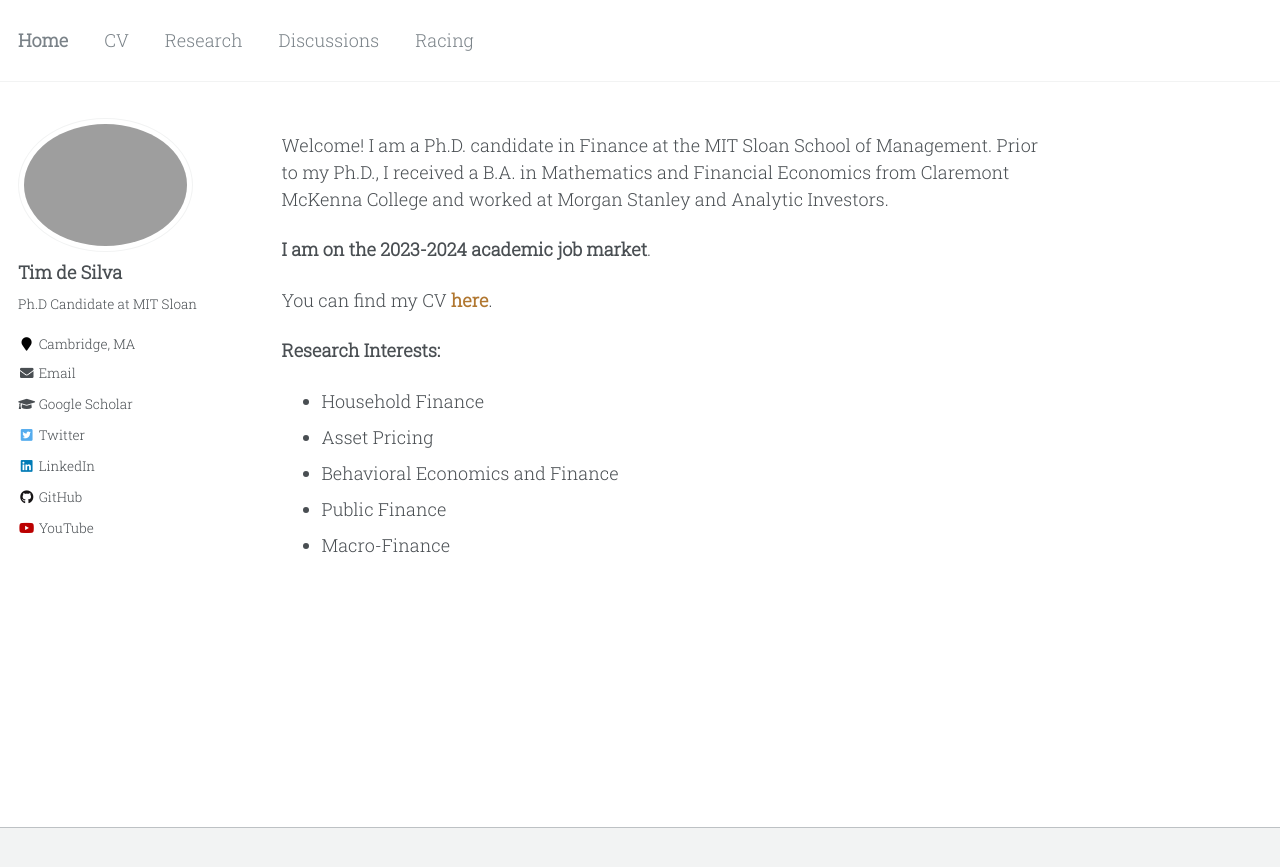
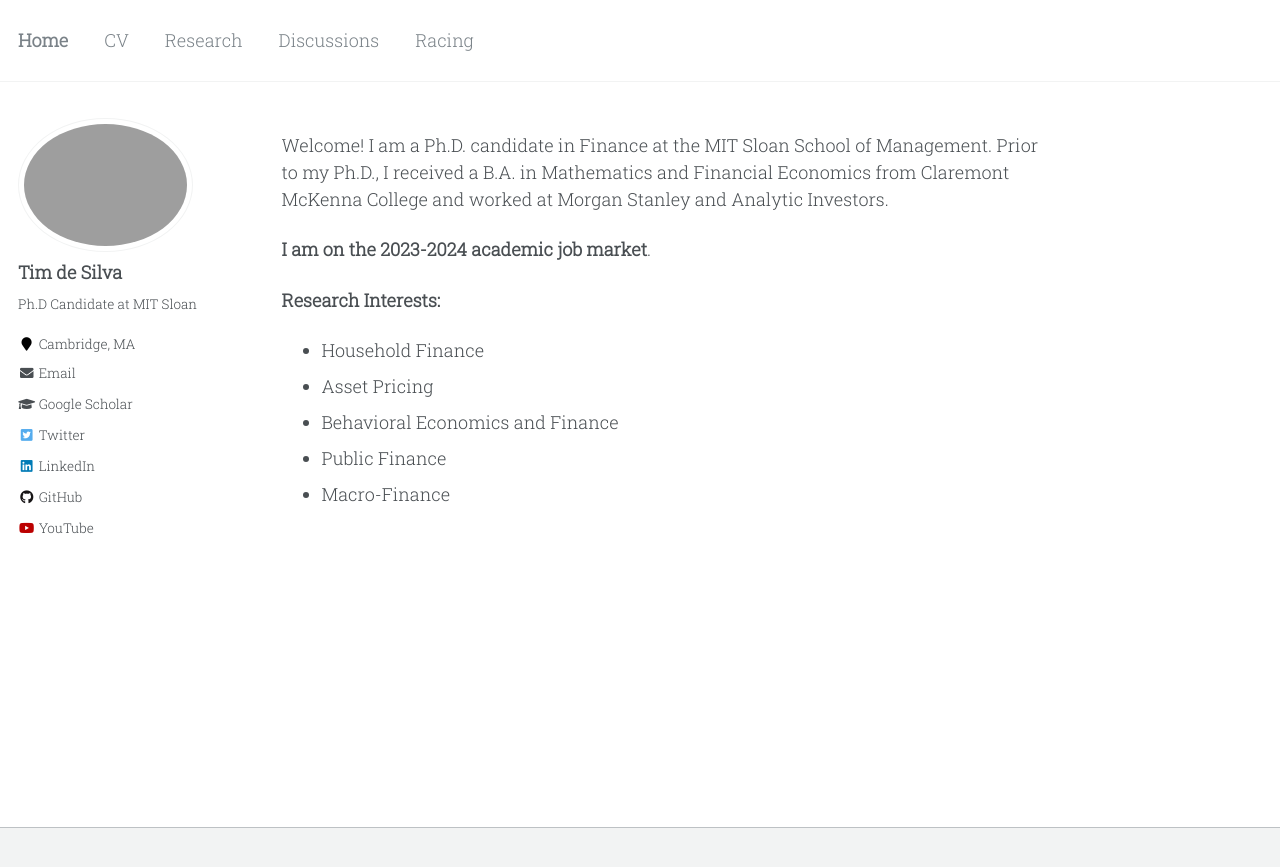
Before and after one commit to timhdesilva/timhdesilva.github.io, a Jekyll site: the page built from _pages/about.html, in a window 1280 px wide. Shown: the top 867 px of the page. Built offline with Jekyll 4.4.1, drawn with Linux system fonts in a browser that asks for light colours.

Commit message:
update about

```diff
--- a/_pages/about.html
+++ b/_pages/about.html
@@ -14,9 +14,6 @@ redirect_from:
 <p>
   <strong>I am on the 2023-2024 academic job market</strong>.
 </p>
-<p>
-  You can find my CV <a style="text-decoration:none; color:rgb(177, 119, 48); font-weight:bold" href="http://timhdesilva.github.io/files/cv.pdf">here</a>.
-</p>
 <p><strong>Research Interests:</strong></p>
 <ul>
 <li>Household Finance</li>
```
